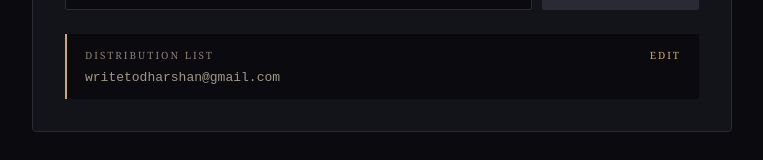
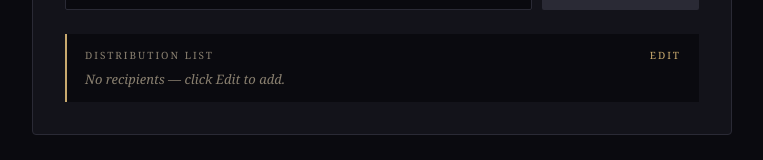
Before and after one commit to writetodharshan-lgtm/alert-drafter, a Next.js app: page / in a window 1280 px wide. Shown: the part 299-459 px from the top of the page, without its empty margins (258-1021 px from the left). Built offline with nearby package versions, Linux system fonts and the light colour scheme.

Commit message:
Update index.jsx

```diff
--- a/pages/index.jsx
+++ b/pages/index.jsx
@@ -1,6 +1,6 @@
 import { useEffect, useState } from "react";
 
-const DEFAULT_DL = "writetodharshan@gmail.com";
+const DEFAULT_DL = "";
 
 function getGmailLink(dl, subject, body) {
   const to = dl
```
